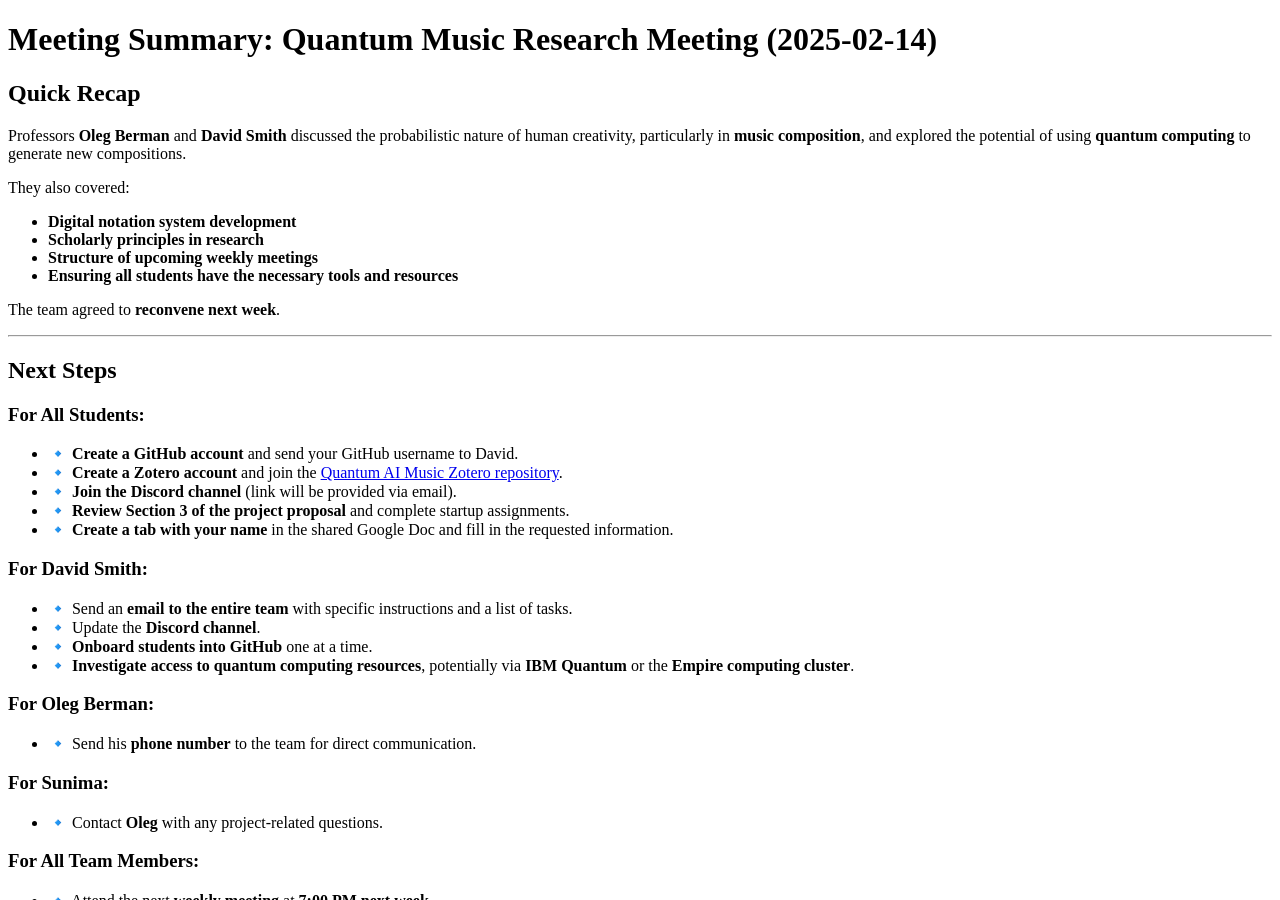
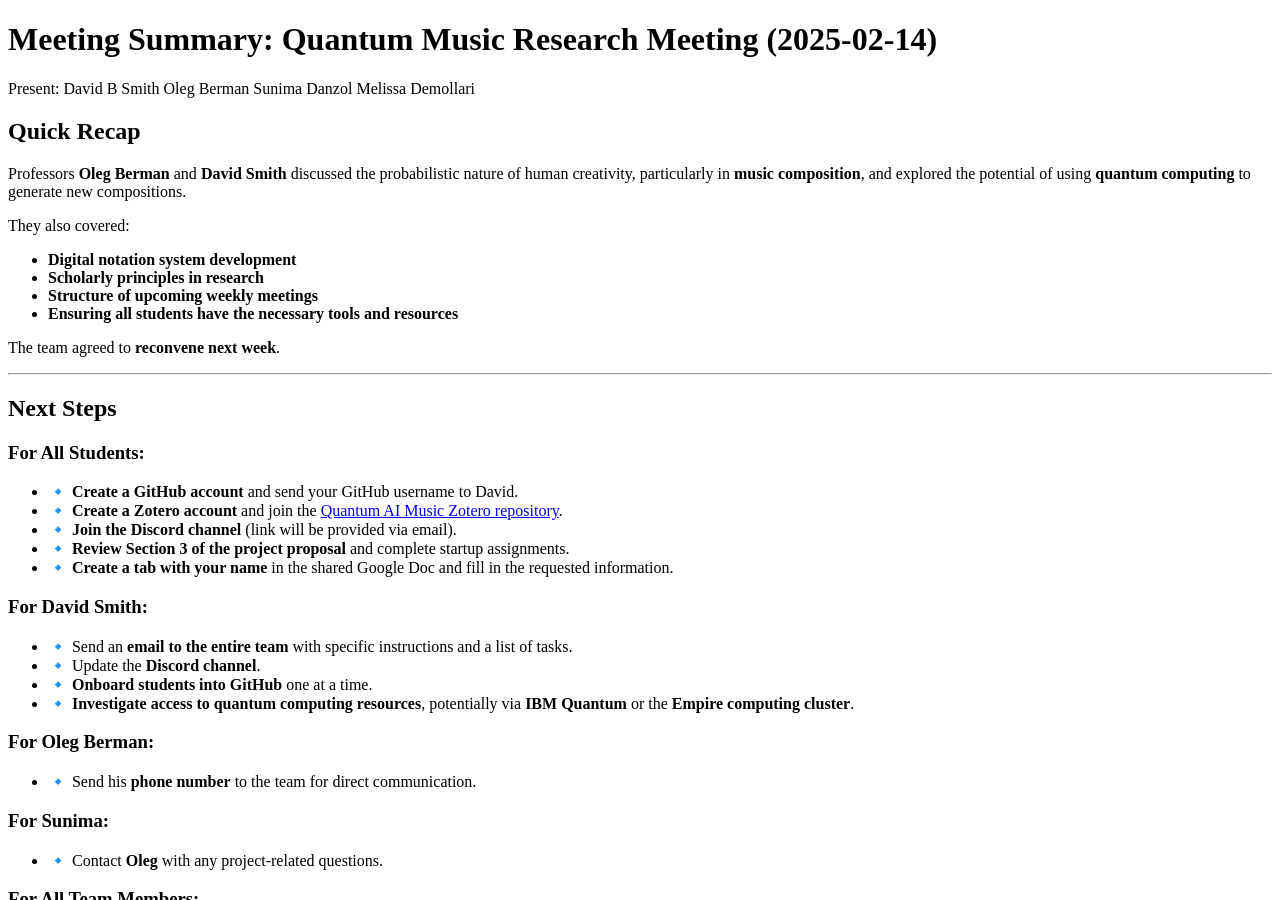
Before and after one commit to CHI-CityTech/QuantumMusic, a Jekyll site: the page built from docs/minutes/2025-02-14 QuantumMusic Minutes.md, in a window 1280 px wide and 900 px high. Built offline with Jekyll 4.4.1, drawn with Linux system fonts in a browser that asks for light colours; our own code applies the rules of GitHub Pages for plain Markdown files.

Commit message:
Update 2025-02-14 QuantumMusic Minutes.md

```diff
--- a/docs/minutes/2025-02-14 QuantumMusic Minutes.md
+++ b/docs/minutes/2025-02-14 QuantumMusic Minutes.md
@@ -1,4 +1,10 @@
 # **Meeting Summary: Quantum Music Research Meeting (2025-02-14)**
+
+Present:
+David B Smith
+Oleg Berman
+Sunima Danzol
+Melissa Demollari
 
 ## **Quick Recap**
 Professors **Oleg Berman** and **David Smith** discussed the probabilistic nature of human creativity, particularly in **music composition**, and explored the potential of using **quantum computing** to generate new compositions.
```
